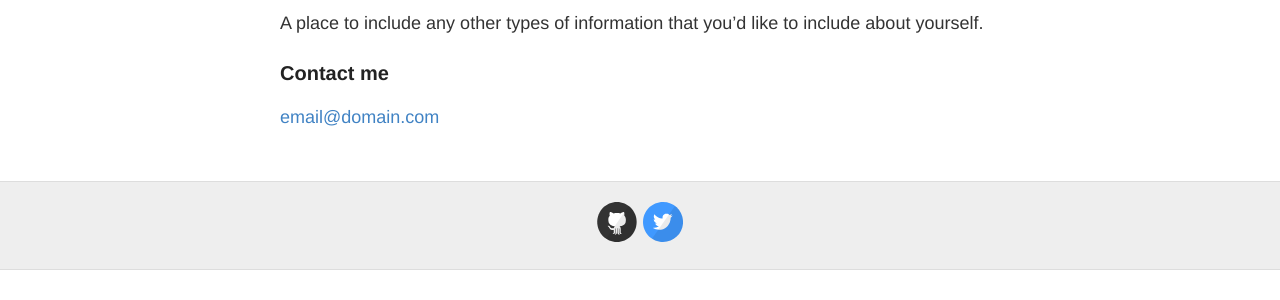
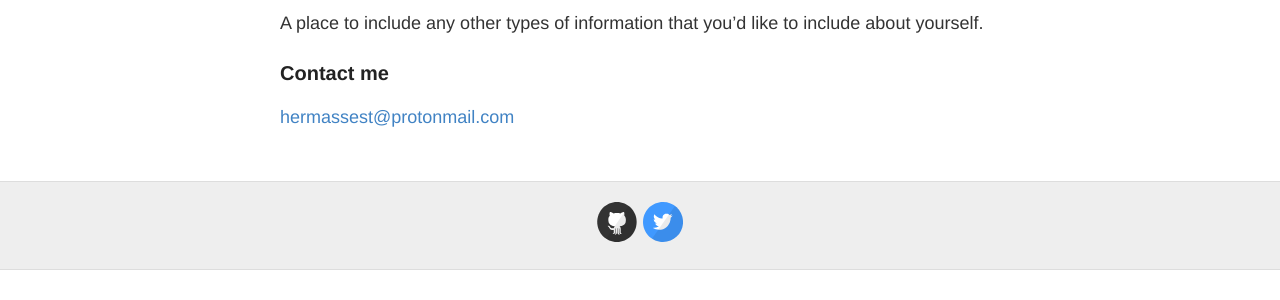
Before and after one commit to hermassest/hermassest.github.io, a Jekyll site: the page built from about.md, in a window 1280 px wide. Shown: the part 310-610 px from the top of the page. Built offline with Jekyll 4.4.1, drawn with Linux system fonts in a browser that asks for light colours.

Commit message:
Update about.md

```diff
--- a/about.md
+++ b/about.md
@@ -12,4 +12,4 @@ A place to include any other types of information that you'd like to include abo
 
 ### Contact me
 
-[email@domain.com](mailto:email@domain.com)
+[hermassest@protonmail.com](mailto:hermassest@protonmail.com)
```
